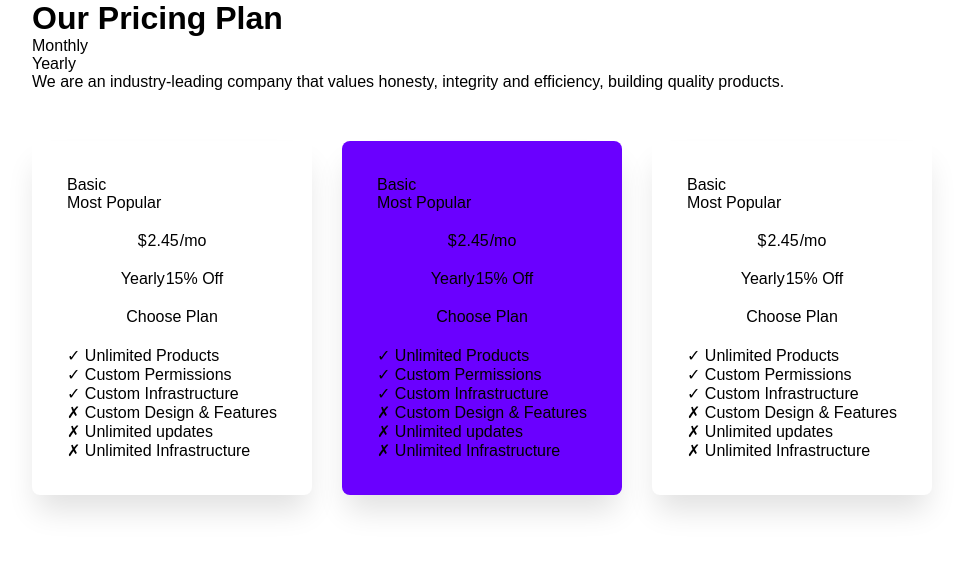
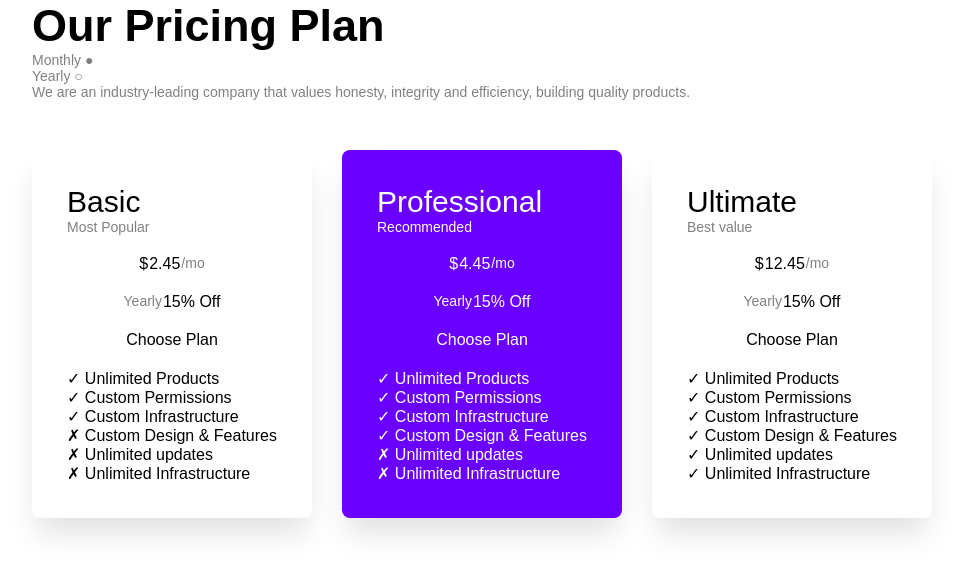
Before and after one commit to ludovicasala/htmlcss-pricing-plan, a plain HTML site: page index.html in a window 1280 px wide. Shown: the whole page, without its empty margins (158-1116 px from the left). Drawn offline with Linux system fonts and the light colour scheme.

Commit message:
definizione layout card

```diff
--- a/index.html
+++ b/index.html
@@ -12,8 +12,12 @@
 
     <header>
         <h1>Our Pricing Plan</h1>
-        <p class="testo">Monthly</p>
-        <p class="testo">Yearly</p>
+
+        <div class="mese-anno">
+            <p class="testo">Monthly ●</p>
+            <p class="testo">Yearly ○</p>
+        </div>
+
         <p class="testo">We are an industry-leading company that values honesty, integrity and efficiency, building
             quality products.
         </p>
@@ -22,7 +26,7 @@
     <main class="container">
 
         <div class="card-pricing">
-            <p>Basic</p>
+            <p class="livello">Basic</p>
             <p class="testo">Most Popular</p>
 
             <div class="prezzo">
@@ -51,12 +55,41 @@
 
 
         <div class="card-pricing-selezionato">
-            <p>Basic</p>
-            <p class="testo">Most Popular</p>
+            <p class="livello-selezionato">Professional</p>
+            <p class="testo-selezionato">Recommended</p>
+
+            <div class="prezzo-selezionato">
+                <p class="dollaro-selezionato">$</p>
+                <p class="testo-prezzo-selezionato">4.45</p>
+                <p class="testo-selezionato">/mo</p>
+            </div>
+
+            <div class="sconto-selezionato">
+                <p class="testo-selezionato">Yearly</p>
+                <p class="testo-sconto-selezionato">15% Off</p>
+            </div>
+
+            <div class="scegli-piano-selezionato">Choose Plan</div>
+
+            <div class="differenze-selezionato">
+                <p>✓ Unlimited Products</p>
+                <p>✓ Custom Permissions</p>
+                <p>✓ Custom Infrastructure</p>
+                <p>✓ Custom Design & Features</p>
+                <p>✗ Unlimited updates</p>
+                <p>✗ Unlimited Infrastructure</p>
+            </div>
+
+        </div>
+
+
+        <div class="card-pricing">
+            <p class="livello">Ultimate</p>
+            <p class="testo">Best value</p>
 
             <div class="prezzo">
                 <p class="dollaro">$</p>
-                <p class="testo-prezzo">2.45</p>
+                <p class="testo-prezzo">12.45</p>
                 <p class="testo">/mo</p>
             </div>
 
@@ -71,38 +104,9 @@
                 <p>✓ Unlimited Products</p>
                 <p>✓ Custom Permissions</p>
                 <p>✓ Custom Infrastructure</p>
-                <p>✗ Custom Design & Features</p>
-                <p>✗ Unlimited updates</p>
-                <p>✗ Unlimited Infrastructure</p>
-            </div>
-
-        </div>
-
-
-        <div class="card-pricing">
-            <p>Basic</p>
-            <p class="testo">Most Popular</p>
-
-            <div class="prezzo">
-                <p class="dollaro">$</p>
-                <p class="testo-prezzo">2.45</p>
-                <p class="testo">/mo</p>
-            </div>
-
-            <div class="sconto">
-                <p class="testo">Yearly</p>
-                <p class="testo-sconto">15% Off</p>
-            </div>
-
-            <div class="scegli-piano">Choose Plan</div>
-
-            <div class="differenze">
-                <p>✓ Unlimited Products</p>
-                <p>✓ Custom Permissions</p>
-                <p>✓ Custom Infrastructure</p>
-                <p>✗ Custom Design & Features</p>
-                <p>✗ Unlimited updates</p>
-                <p>✗ Unlimited Infrastructure</p>
+                <p>✓ Custom Design & Features</p>
+                <p>✓ Unlimited updates</p>
+                <p>✓ Unlimited Infrastructure</p>
             </div>
 
         </div>
@@ -110,7 +114,6 @@
 
     </main>
 
-    <footer></footer>
 
 </body>
 
--- a/style.css
+++ b/style.css
@@ -13,7 +13,21 @@ body {
 }
 
 header {
-    text-align: justify;
+    display: inline;
+}
+
+.mese-anno {
+    display: inline;
+}
+
+h1 {
+    font-size: 45px;
+}
+
+.testo {
+    font-size: 14px;
+    color: gray;
+    font-weight: 300;
 }
 
 /* Contenitore principale */
@@ -46,6 +60,11 @@ main {
     padding: 35px;
 }
 
+.livello {
+    font-size: 30px;
+    font-weight: 500;
+}
+
 .prezzo {
     padding: 20px 0 20px 0;
     display: flex;
@@ -69,3 +88,46 @@ main {
     font-weight: 400;
     font-size: 16px;
 }
+
+
+
+
+.testo-selezionato {
+    font-size: 14px;
+    color: #ffffff;
+    font-weight: 300;
+}
+
+.livello-selezionato {
+    font-size: 30px;
+    font-weight: 500;
+    color: #ffffff;
+}
+
+.prezzo-selezionato {
+    padding: 20px 0 20px 0;
+    display: flex;
+    justify-content: center;
+    gap: 1px;
+    color: #ffffff;
+}
+
+.sconto-selezionato {
+    display: flex;
+    justify-content: center;
+    gap: 1px;
+    color: #ffffff;
+}
+
+.scegli-piano-selezionato {
+    padding: 20px 0 20px 0;
+    display: flex;
+    justify-content: center;
+    color: #ffffff;
+}
+
+.differenze-selezionato {
+    font-weight: 400;
+    font-size: 16px;
+    color: #ffffff;
+}
```
